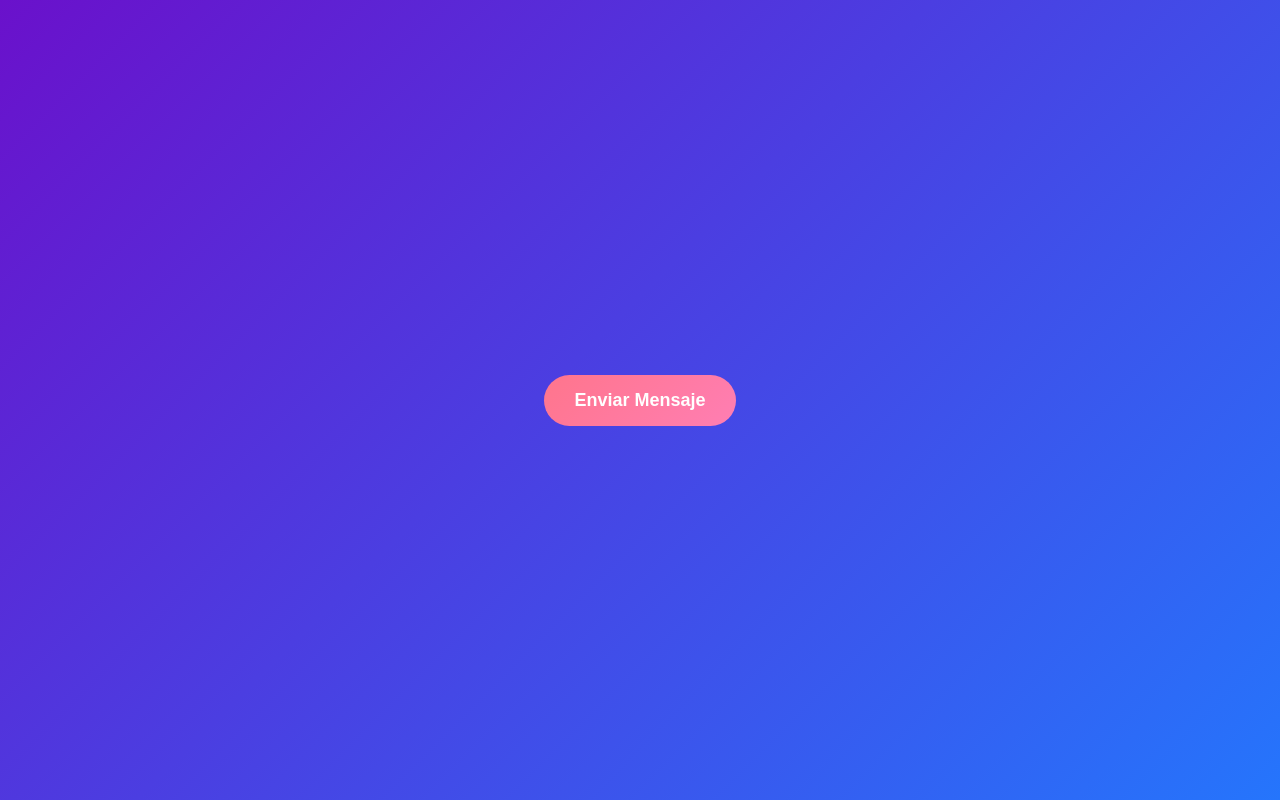
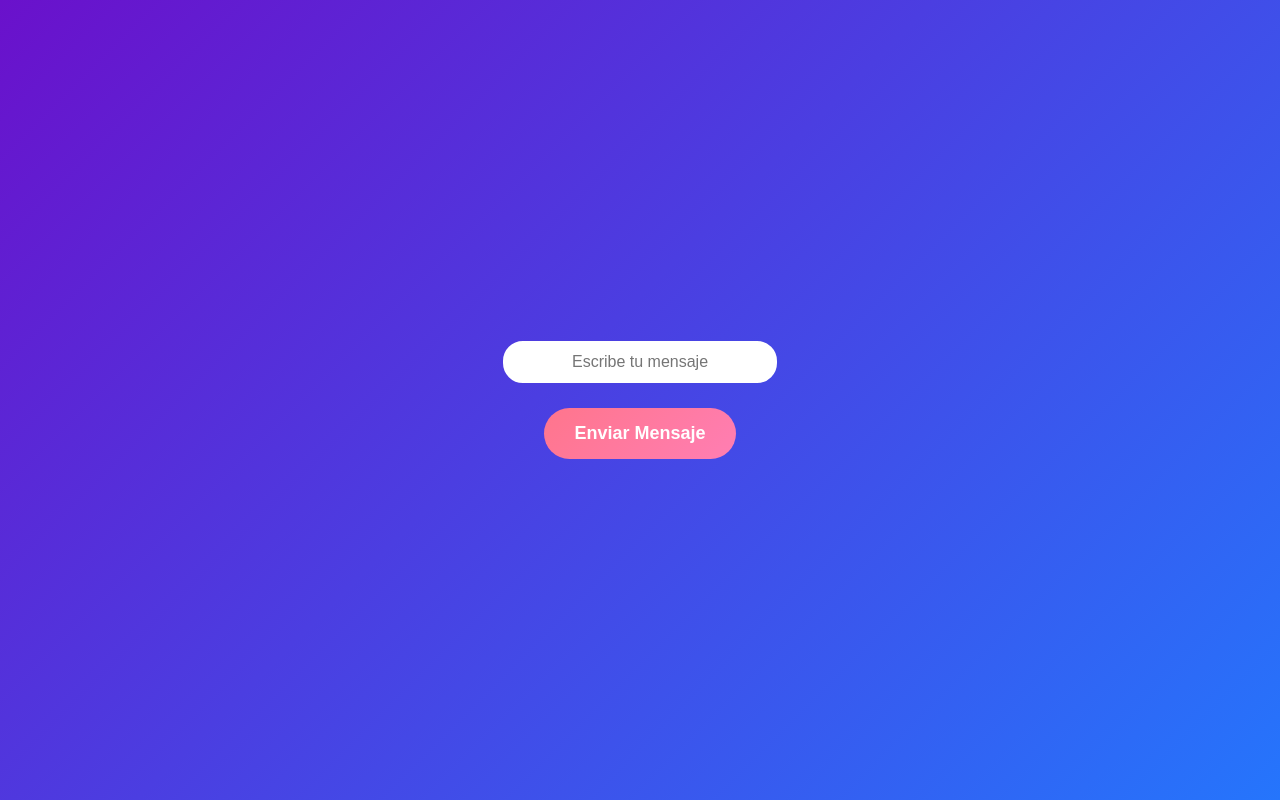
Before and after one commit to 7NavySeal7/test-web-view, a plain HTML site: page index.html in a window 1280 px wide. Drawn offline with Linux system fonts and the light colour scheme.

Commit message:
Update index.html

```diff
--- a/index.html
+++ b/index.html
@@ -8,11 +8,23 @@
     <style>
         body {
             display: flex;
+            flex-direction: column;
             justify-content: center;
             align-items: center;
             height: 100vh;
             margin: 0;
             background: linear-gradient(135deg, #6a11cb, #2575fc);
+            gap: 10px;
+        }
+        .input-box {
+            padding: 10px;
+            font-size: 16px;
+            border: 2px solid #ffffff;
+            border-radius: 20px;
+            outline: none;
+            width: 250px;
+            text-align: center;
+            margin-bottom: 15px;
         }
         .btn {
             padding: 15px 30px;
@@ -33,12 +45,15 @@
 </head>
 
 <body>
+    <input id="mensajeInput" type="text" class="input-box" placeholder="Escribe tu mensaje">
     <button class="btn" onclick="enviarMensaje()">Enviar Mensaje</button>
     <script type="text/javascript" src="https://appx/web-view.min.js"></script>
     <script>
         function enviarMensaje() {
-            console.log('mensaje enviado')
-            my.postMessage({ name: "Hola-página web" });
+            const input = document.getElementById("mensajeInput");
+            const mensaje = input.value.trim() || "Hola-página web";
+            console.log('mensaje: ', mensaje || "Hola-página web")
+            my.postMessage({ name: mensaje || "Hola-página web" });
         }
     </script>
 </body>
```
